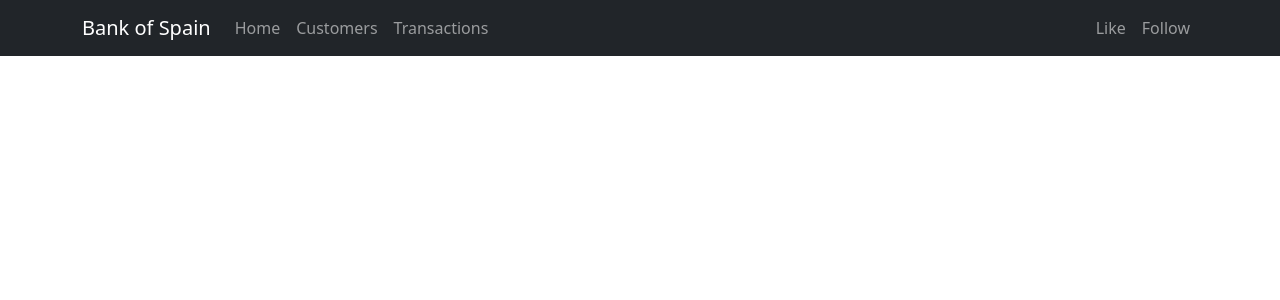
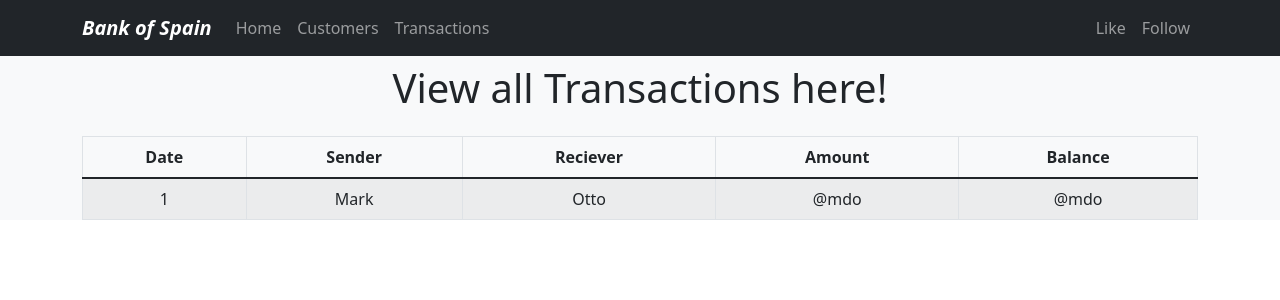
Before and after one commit to digambar-t7/Basic-Banking-System, a React (Create React App) app: page /transactions in a window 1280 px wide. Shown: the top 300 px of the page. Built offline with nearby package versions, Linux system fonts and the light colour scheme.

Commit message:
created transactions page

```diff
--- a/src/App.css
+++ b/src/App.css
@@ -1,7 +1,12 @@
+
+body {
+  font-family: 'Ubuntu Condensed', sans-serif;
+}
+
 .carousel-img {
   max-width: 1366px;
   max-height: 402px;
 }
-#Home{
+.h-100{
   height: 100vh;
 }
--- a/src/App.js
+++ b/src/App.js
@@ -5,6 +5,7 @@ import { BrowserRouter, Routes, Route } from 'react-router-dom';
 import Customers from './app/components/Customers';
 import Header from './app/components/Header';
 import Home from './app/components/Home';
+import Transactions from './app/components/Transactions';
 
 function App() {
   return (
@@ -13,6 +14,7 @@ function App() {
       <Routes>
         <Route path='/' element={<Home />} />
         <Route path='/customers' element={<Customers />} />
+        <Route path='/transactions' element={<Transactions />} />
       </Routes>
     </BrowserRouter>
   );
--- a/src/app/components/Customers.js
+++ b/src/app/components/Customers.js
@@ -3,7 +3,7 @@ import { Container } from 'react-bootstrap';
 import Customer from './Customer';
 
 const Customers = () => {
-    return <Container className='my-5'  >
+    return <div className='bg-light'><Container className='my-5'  >
         <h1 className='text-center pt-3'>Premium Customers of Bank of Espanol</h1>
         <div className='row'>
             <div className='col-md-4 my-3'>
@@ -61,12 +61,10 @@ const Customers = () => {
             <div className='col-md-4 my-3'>
                 <Customer className="col-md-4" />
             </div>
-            <div className='col-md-4 my-3'>
-                <Customer className="col-md-4" />
-            </div>
         </div>
 
-    </Container >;
+    </Container >
+    </div>;
 };
 
 export default Customers;
--- a/src/app/components/Header.js
+++ b/src/app/components/Header.js
@@ -6,7 +6,7 @@ import { Link } from 'react-router-dom';
 const Header = () => {
     return <Navbar collapseOnSelect expand="lg" bg="dark" variant="dark" fixed="top">
         <Container>
-            <Navbar.Brand href="/">Bank of Spain</Navbar.Brand>
+            <Navbar.Brand className='fst-italic fw-bold' href="/">Bank of Spain</Navbar.Brand>
             <Navbar.Toggle aria-controls="responsive-navbar-nav" />
             <Navbar.Collapse id="responsive-navbar-nav">
                 <Nav className="me-auto">
--- a/src/app/components/Home.js
+++ b/src/app/components/Home.js
@@ -2,12 +2,12 @@ import React from 'react';
 import { Card, Carousel, Container } from 'react-bootstrap';
 
 const Home = () => {
-    return <div id='Home' className='bg-light'>
+    return <div id='Home' className='bg-light h-100'>
         <Carousel >
             <Carousel.Item>
                 <img
                     className="carousel-img d-block w-100"
-                    src={require("./bitcoin.jpg")}
+                    src={require("../images/bitcoin.jpg")}
                     alt="First slide"
                 />
                 <Carousel.Caption>
--- /dev/null
+++ b/src/app/components/Transactions.js
@@ -0,0 +1,30 @@
+import React from 'react';
+import { Container, Table } from 'react-bootstrap';
+
+const Transactions = () => {
+    return <div id='Transactions' className='my-5 bg-light h-100'><Container>
+        <h1 className='text-center py-3'>View all Transactions here!</h1>
+        <Table striped bordered hover className='text-center'>
+            <thead>
+                <tr>
+                    <th>Date</th>
+                    <th>Sender</th>
+                    <th>Reciever</th>
+                    <th>Amount</th>
+                    <th>Balance</th>
+                </tr>
+            </thead>
+            <tbody>
+                <tr>
+                    <td>1</td>
+                    <td>Mark</td>
+                    <td>Otto</td>
+                    <td>@mdo</td>
+                    <td>@mdo</td>
+                </tr>
+            </tbody>
+        </Table>
+    </Container></div>;
+};
+
+export default Transactions;
```
Also changed, not shown: 1 other file (tests, documents, lock files or other folders).
